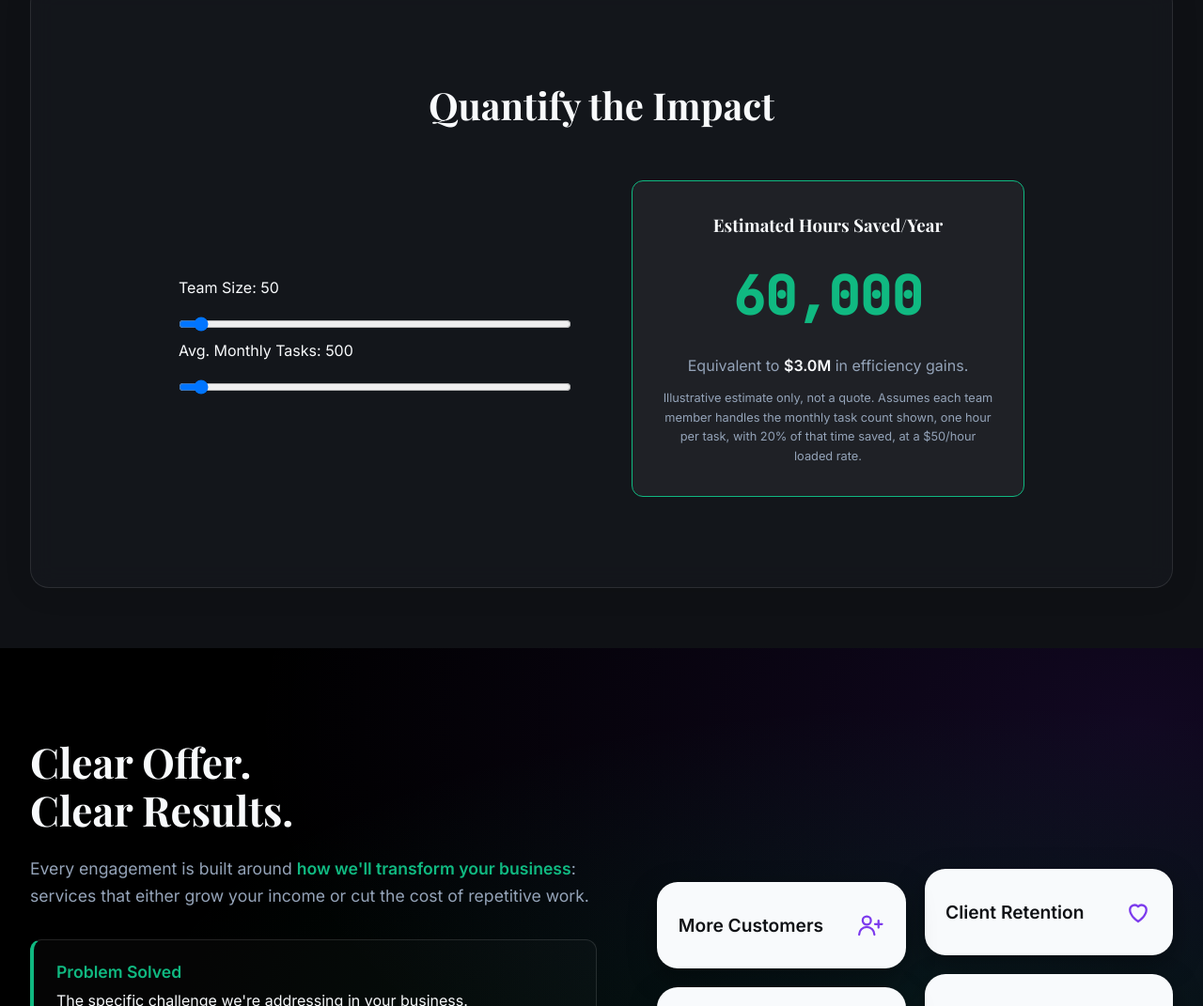
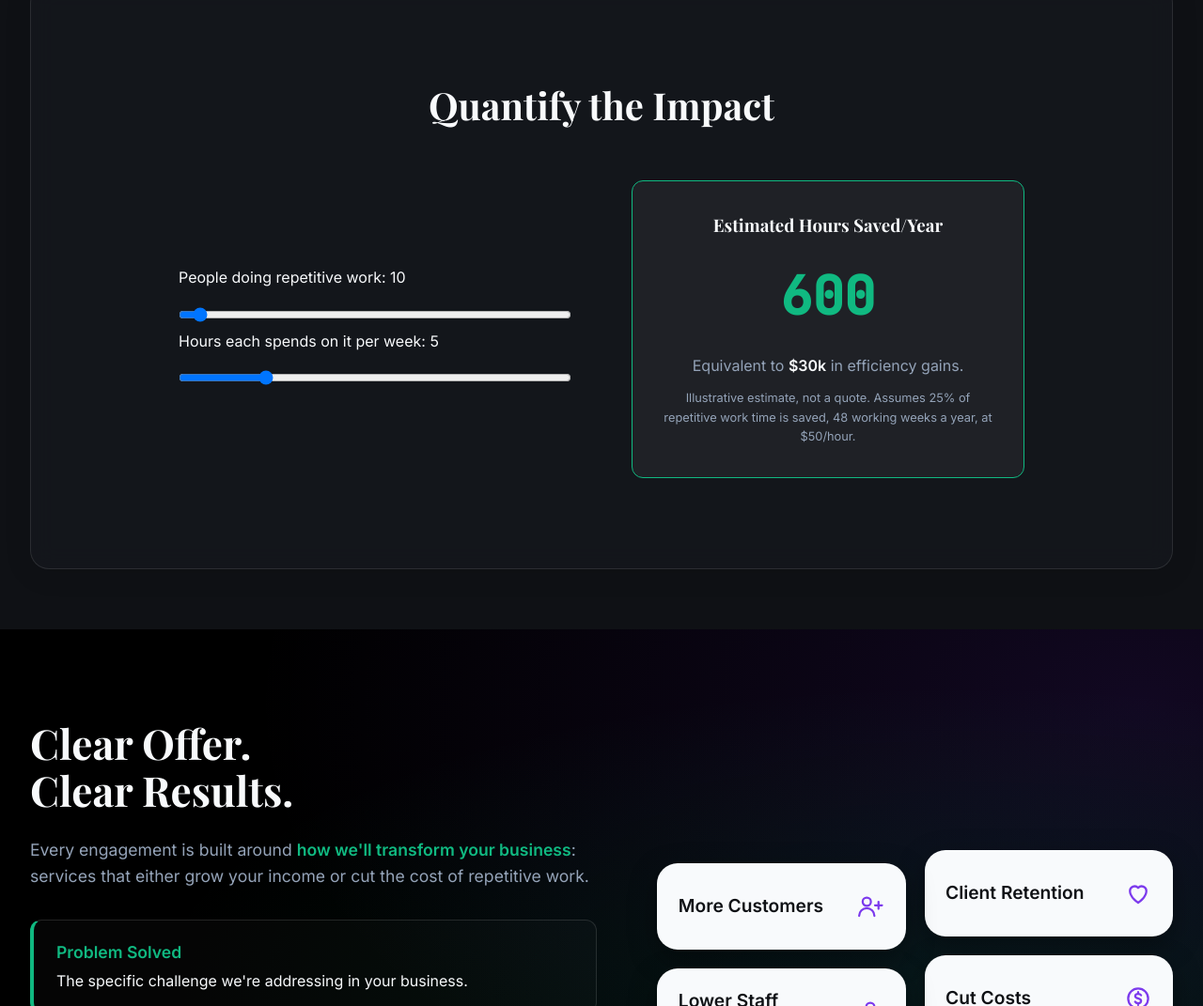
Before and after one commit to RevAbbot/propelgroupweb, a plain HTML site: page ai/index.html in a window 1280 px wide. Shown: the part 3387-4458 px from the top of the page at 94% size. Drawn offline with nearby package versions, Linux system fonts and the light colour scheme.

Commit message:
Rework consulting calculator around hours per week
Ask for people doing repetitive work and hours each spends on it per week.
Hours saved = people x hours/week x 48 weeks x 25%, at $50/hour.
Defaults (10 people, 5 hrs) give 600 hrs / $30k; static HTML now matches.
Previous model showed 60,000 hrs / $3.0M on load while the HTML said
12,000 / $600k.

Co-Authored-By: Claude Opus 5.5 <noreply@anthropic.com>
Claude-Session: https://claude.ai/code/session_012VnULVt9UmdmoySe5jUiKj

```diff
--- a/ai/index.html
+++ b/ai/index.html
@@ -38,7 +38,7 @@
     <link rel="stylesheet" href="../css/style.css?v=20261120b">
 
     <!-- Scripts (Defer) -->
-    <script src="../js/main.js?v=20261118" defer></script>
+    <script src="../js/main.js?v=20261120" defer></script>
     <!-- Structured data -->
     <script type="application/ld+json">
 {
@@ -321,19 +321,19 @@
             <div class="calculator-ui">
                 <div>
                     <div class="input-group">
-                        <label for="team-size">Team Size: <span id="team-size-val">50</span></label>
-                        <input type="range" id="team-size" min="10" max="1000" value="50">
+                        <label for="team-size">People doing repetitive work: <span id="team-size-val">10</span></label>
+                        <input type="range" id="team-size" min="1" max="250" value="10">
                     </div>
                     <div class="input-group">
-                        <label for="task-count">Avg. Monthly Tasks: <span id="task-count-val">500</span></label>
-                        <input type="range" id="task-count" min="100" max="10000" value="500">
+                        <label for="hours-week">Hours each spends on it per week: <span id="hours-week-val">5</span></label>
+                        <input type="range" id="hours-week" min="1" max="20" value="5">
                     </div>
                 </div>
                 <div class="result-display">
                     <h3>Estimated Hours Saved/Year</h3>
-                    <div class="result-number" id="saved-hours">12,000</div>
-                    <p class="result-sub">Equivalent to <span id="roi-val">$600k</span> in efficiency gains.</p>
-                    <p class="result-note">Illustrative estimate only, not a quote. Assumes each team member handles the monthly task count shown, one hour per task, with 20% of that time saved, at a $50/hour loaded rate.</p>
+                    <div class="result-number" id="saved-hours">600</div>
+                    <p class="result-sub">Equivalent to <span id="roi-val">$30k</span> in efficiency gains.</p>
+                    <p class="result-note">Illustrative estimate, not a quote. Assumes 25% of repetitive work time is saved, 48 working weeks a year, at $50/hour.</p>
                 </div>
             </div>
         </div>
--- a/js/main.js
+++ b/js/main.js
@@ -78,9 +78,9 @@ document.addEventListener('DOMContentLoaded', () => {
 
     // Calculator Logic
     const teamSizeInput = document.getElementById('team-size');
-    const taskCountInput = document.getElementById('task-count');
+    const hoursWeekInput = document.getElementById('hours-week');
     const teamSizeVal = document.getElementById('team-size-val');
-    const taskCountVal = document.getElementById('task-count-val');
+    const hoursWeekVal = document.getElementById('hours-week-val');
     const savedHoursDisplay = document.getElementById('saved-hours');
     const roiValDisplay = document.getElementById('roi-val');
 
@@ -88,19 +88,22 @@ document.addEventListener('DOMContentLoaded', () => {
         if(!teamSizeInput) return;
 
         const teamSize = parseInt(teamSizeInput.value);
-        const taskCount = parseInt(taskCountInput.value);
+        const hoursWeek = parseInt(hoursWeekInput.value);
 
         teamSizeVal.innerText = teamSize;
-        taskCountVal.innerText = taskCount;
+        hoursWeekVal.innerText = hoursWeek;
 
-        // Simple logic: 20% efficiency gain per person on tasks * 12 months
-        // Assume task takes 1 hour for simplicity
-        const hoursSaved = Math.floor(teamSize * taskCount * 0.2 * 12);
-        // $50/hr average loaded rate (placeholder)
-        const moneySaved = hoursSaved * 50;
+        // Keep these in sync with the note under the result in ai/index.html
+        const WEEKS_PER_YEAR = 48;
+        const SHARE_SAVED = 0.25;
+        const HOURLY_RATE = 50;
+        const hoursSaved = Math.round(teamSize * hoursWeek * WEEKS_PER_YEAR * SHARE_SAVED);
+        const moneySaved = hoursSaved * HOURLY_RATE;
         const moneyLabel = moneySaved >= 1e6
             ? '$' + (moneySaved / 1e6).toFixed(1) + 'M'
-            : '$' + Math.round(moneySaved / 1e3).toLocaleString() + 'k';
+            : moneySaved >= 1e3
+                ? '$' + Math.round(moneySaved / 1e3).toLocaleString() + 'k'
+                : '$' + moneySaved.toLocaleString();
 
         savedHoursDisplay.innerText = hoursSaved.toLocaleString();
         roiValDisplay.innerText = moneyLabel;
@@ -108,7 +111,7 @@ document.addEventListener('DOMContentLoaded', () => {
 
     if(teamSizeInput) {
         teamSizeInput.addEventListener('input', updateCalculator);
-        taskCountInput.addEventListener('input', updateCalculator);
+        hoursWeekInput.addEventListener('input', updateCalculator);
         updateCalculator();
     }
 
```
Also changed, not shown: bookkeeping/index.html (+1 -1 lines), index.html (+1 -1 lines).
